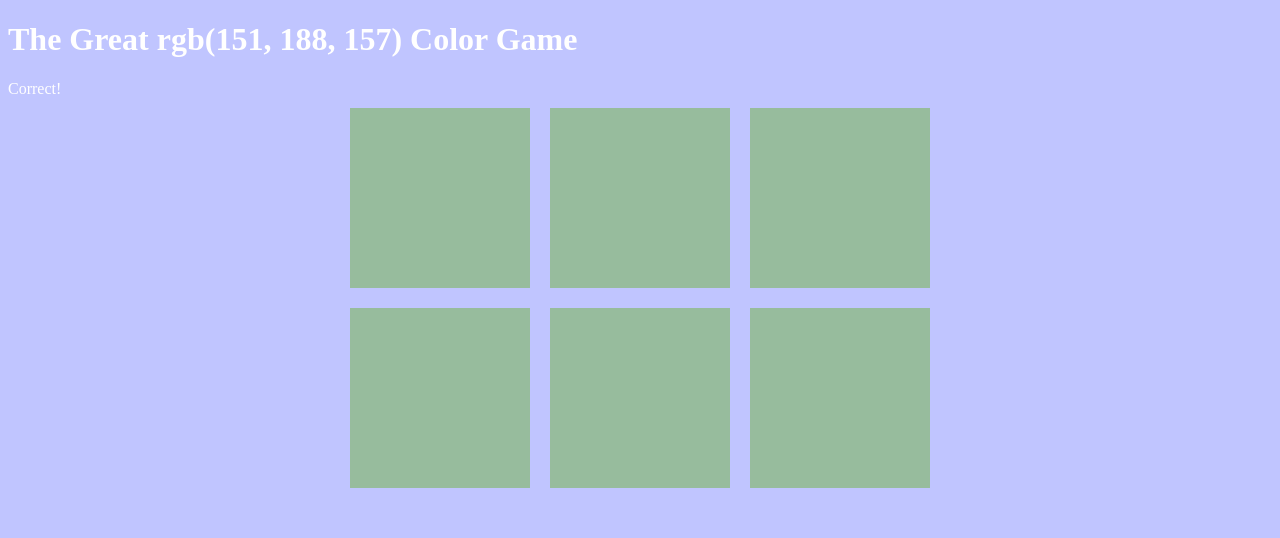
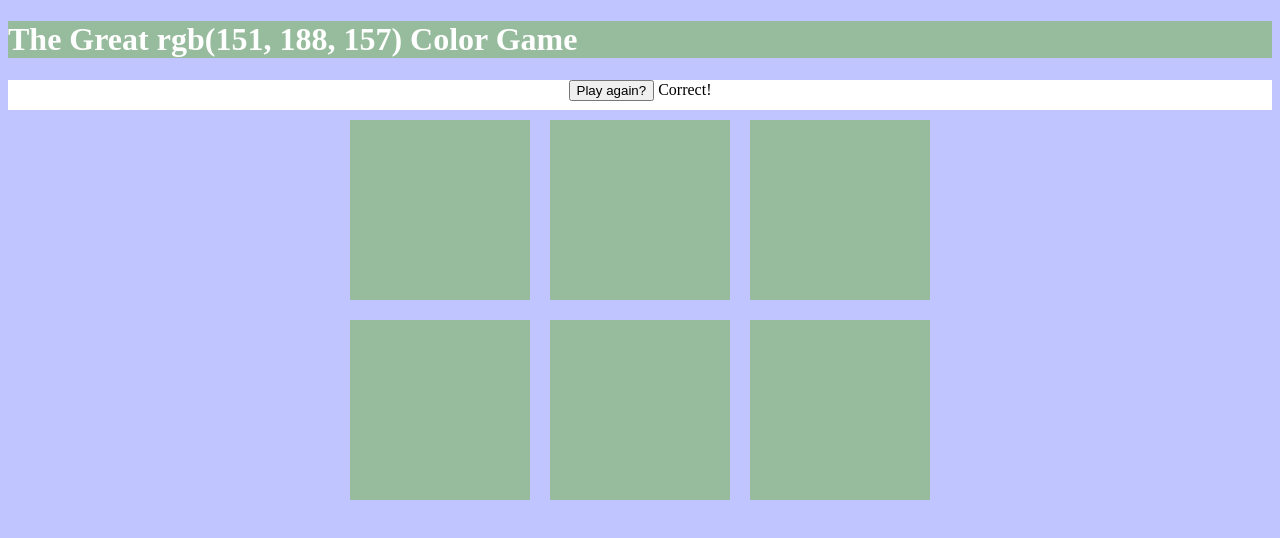
Before and after one commit to AlinChindea/udemy-bootcamp-practice, a plain HTML site: page JS/DOM-manipulation/Color-game/index.html in a window 1280 px wide. Both pictures are taken after a click on the element 439 px from the left and 179 px from the top of the page. Drawn offline with Linux system fonts and the light colour scheme.

Commit message:
added logic to reset the game and play again once the color was correctly guessed

```diff
--- a/JS/DOM-manipulation/Color-game/app.js
+++ b/JS/DOM-manipulation/Color-game/app.js
@@ -1,9 +1,24 @@
-const colors = generateRandomColors(6);
-
+let colors = generateRandomColors(6);
 const squares = document.querySelectorAll('.square');
-const pickedColor = pickColor();
+let pickedColor = pickColor();
 const colorDisplay = document.getElementById('colorDisplay');
 const messageDisplay = document.querySelector('#message');
+const h1 = document.querySelector('h1');
+const resetButton = document.querySelector('#reset');
+
+resetButton.addEventListener('click', function(){
+  //generate all new Colors
+  colors = generateRandomColors(6);
+  //pick a new random color from array
+  pickedColor = pickColor();
+  //change colorDisplay to match pickedColor
+  colorDisplay.textContent = pickedColor;
+  //change colors of squares
+  for(let i = 0; i < squares.length; i++){
+    squares[i].style.backgroundColor = colors[i];
+  }
+  h1.style.backgroundColor = '#c0c5ff';
+});
 
 colorDisplay.textContent = pickedColor;
 
@@ -18,7 +33,9 @@ for (let i = 0; i < squares.length; i++) {
     //compare it to picked color
     if(clickedColor === pickedColor){
       messageDisplay.textContent = 'Correct!';
+      resetButton.textContent = 'Play again?';
       changeColors(clickedColor);
+      h1.style.backgroundColor = clickedColor;
     } else {
       this.style.backgroundColor = '#c0c5ff';
       messageDisplay.textContent = 'Try again';
--- a/JS/DOM-manipulation/Color-game/index.html
+++ b/JS/DOM-manipulation/Color-game/index.html
@@ -7,10 +7,12 @@
 </head>
 <body>
   <h1>The Great <span id="colorDisplay">RGB</span> Color Game</h1>
-  <div>
+
+  <div id="stripe">
+    <button id="reset">New Colors</button>
     <span id="message"></span>
+  </div>
 
-  </div>
   <div id="container">
     <div class="square"></div>
     <div class="square"></div>
--- a/JS/DOM-manipulation/Color-game/main.css
+++ b/JS/DOM-manipulation/Color-game/main.css
@@ -19,6 +19,9 @@ h1  {
   color: #fff;
 }
 
-span {
-  color: #fff;
+#stripe {
+  background-color: #fff;
+  height: 30px;
+  text-align: center;
+  color: black;
 }
```
